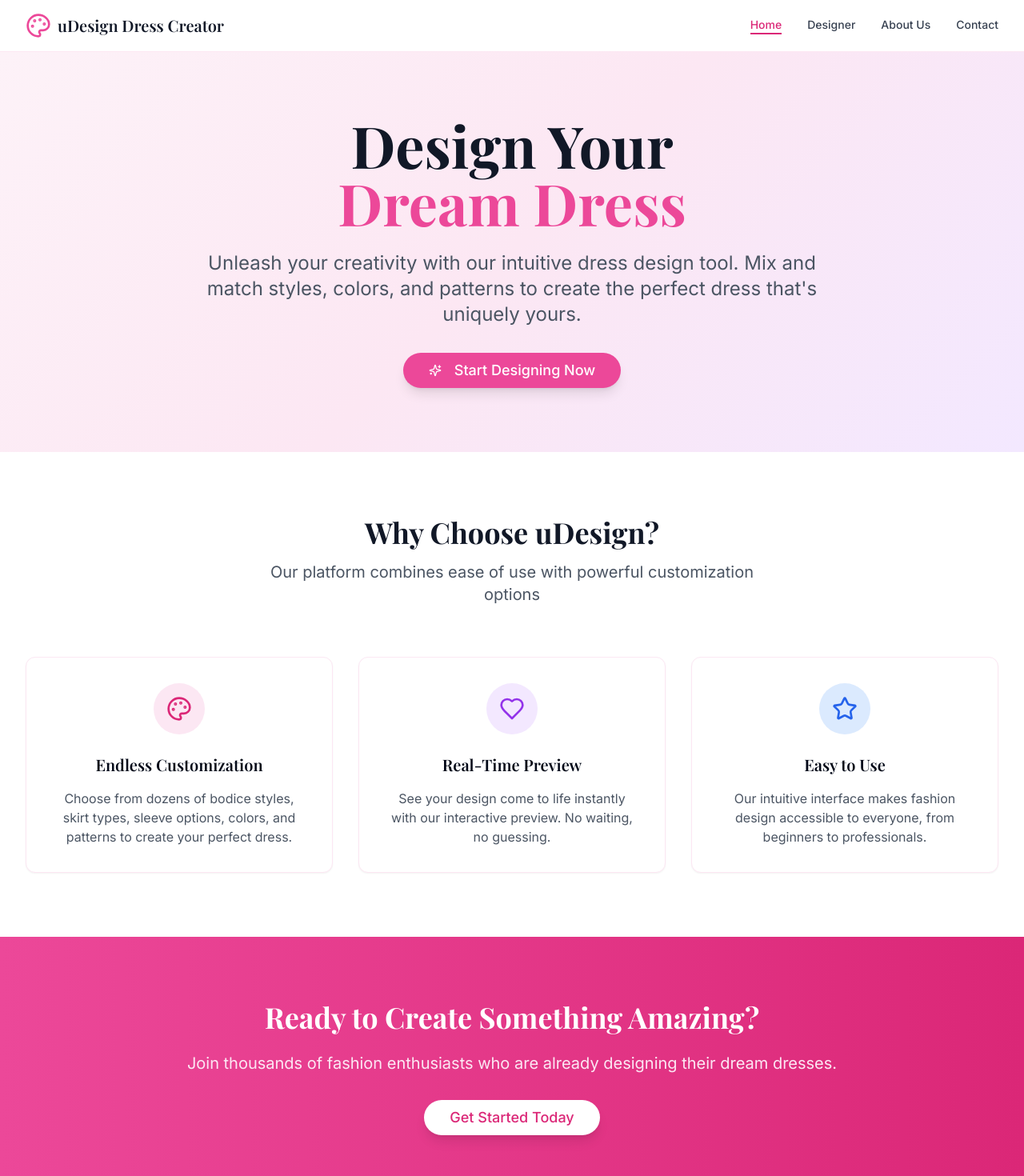
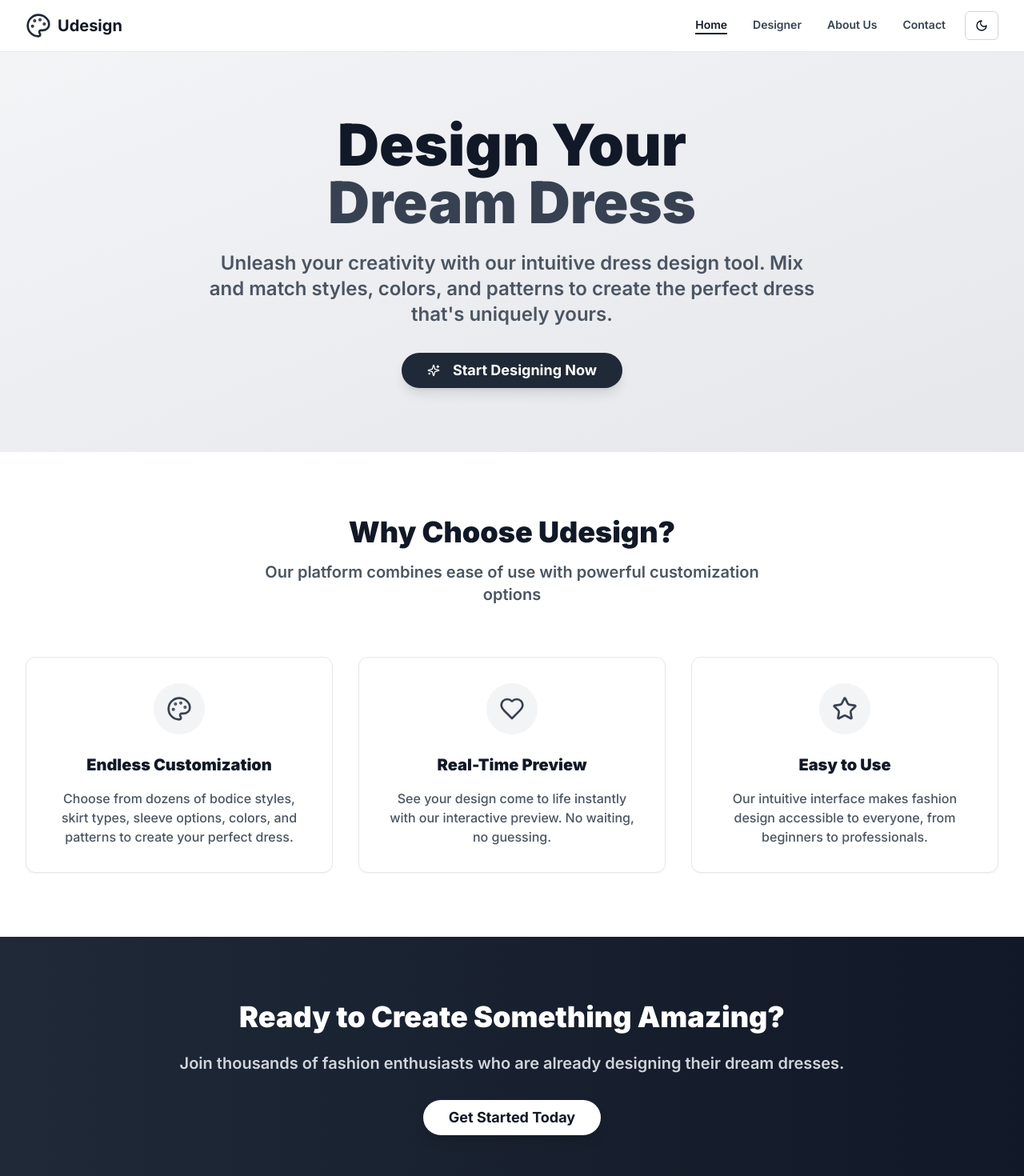
Before and after one commit to AnmolMehra435/Udesign, a React (Vite) app: page / in a window 1280 px wide. Shown: the top 1470 px of the page at 80% size. Built offline with nearby package versions, Linux system fonts and the light colour scheme.

Commit message:
Refactor: Update UI and add theme toggle
- Changed the website name to "Udesign".
- Modified fonts to be bolder.
- Adjusted color scheme to black and grey.
- Added a theme toggle button for dark/light mode.
- Added more cloth types to the designer button.

```diff
--- a/index.html
+++ b/index.html
@@ -4,12 +4,12 @@
   <head>
     <meta charset="UTF-8" />
     <meta name="viewport" content="width=device-width, initial-scale=1.0" />
-    <title>uDesign Dress Creator Online - Custom Dress Design Tool</title>
-    <meta name="description" content="Create your perfect custom dress with our intuitive online design tool. Choose styles, colors, and patterns to design the dress of your dreams." />
-    <meta name="author" content="uDesign Dress Creator" />
+    <title>Udesign - Custom Fashion Design Tool</title>
+    <meta name="description" content="Create your perfect custom garments with our intuitive online design tool. Choose styles, colors, and patterns to design clothing that's uniquely yours." />
+    <meta name="author" content="Udesign" />
 
-    <meta property="og:title" content="uDesign Dress Creator Online - Custom Dress Design Tool" />
-    <meta property="og:description" content="Create your perfect custom dress with our intuitive online design tool. Choose styles, colors, and patterns to design the dress of your dreams." />
+    <meta property="og:title" content="Udesign - Custom Fashion Design Tool" />
+    <meta property="og:description" content="Create your perfect custom garments with our intuitive online design tool. Choose styles, colors, and patterns to design clothing that's uniquely yours." />
     <meta property="og:type" content="website" />
     <meta property="og:image" content="https://lovable.dev/opengraph-image-p98pqg.png" />
 
@@ -19,7 +19,7 @@
 
     <link rel="preconnect" href="https://fonts.googleapis.com">
     <link rel="preconnect" href="https://fonts.gstatic.com" crossorigin>
-    <link href="https://fonts.googleapis.com/css2?family=Playfair+Display:wght@400;500;600;700&family=Inter:wght@300;400;500;600&display=swap" rel="stylesheet">
+    <link href="https://fonts.googleapis.com/css2?family=Inter:wght@400;500;600;700;800;900&display=swap" rel="stylesheet">
   </head>
 
   <body>
--- a/src/components/Navigation.tsx
+++ b/src/components/Navigation.tsx
@@ -1,58 +1,91 @@
 
 import { Link, useLocation } from 'react-router-dom';
-import { Palette } from 'lucide-react';
+import { Palette, Moon, Sun } from 'lucide-react';
+import { Button } from '@/components/ui/button';
+import { useState, useEffect } from 'react';
 
 const Navigation = () => {
   const location = useLocation();
+  const [isDark, setIsDark] = useState(false);
+
+  useEffect(() => {
+    const theme = localStorage.getItem('theme');
+    if (theme === 'dark' || (!theme && window.matchMedia('(prefers-color-scheme: dark)').matches)) {
+      setIsDark(true);
+      document.documentElement.classList.add('dark');
+    }
+  }, []);
+
+  const toggleTheme = () => {
+    setIsDark(!isDark);
+    if (!isDark) {
+      document.documentElement.classList.add('dark');
+      localStorage.setItem('theme', 'dark');
+    } else {
+      document.documentElement.classList.remove('dark');
+      localStorage.setItem('theme', 'light');
+    }
+  };
 
   const isActive = (path: string) => {
     return location.pathname === path;
   };
 
   return (
-    <nav className="bg-white shadow-sm border-b border-pink-100">
+    <nav className="bg-white dark:bg-gray-900 shadow-sm border-b border-gray-200 dark:border-gray-700">
       <div className="max-w-7xl mx-auto px-4 sm:px-6 lg:px-8">
         <div className="flex justify-between items-center h-16">
           <Link to="/" className="flex items-center space-x-2 group">
-            <Palette className="h-8 w-8 text-rose-500 group-hover:text-rose-600 transition-colors" />
-            <span className="font-serif text-xl font-semibold text-gray-900">
-              uDesign Dress Creator
+            <Palette className="h-8 w-8 text-gray-800 dark:text-gray-200 group-hover:text-gray-600 dark:group-hover:text-gray-400 transition-colors" />
+            <span className="font-bold text-xl text-gray-900 dark:text-gray-100">
+              Udesign
             </span>
           </Link>
 
+          <div className="flex items-center space-x-6">
             <div className="flex space-x-8">
               <Link
                 to="/"
-              className={`text-sm font-medium transition-colors hover:text-rose-600 ${
-                isActive('/') ? 'text-rose-600 border-b-2 border-rose-600' : 'text-gray-700'
+                className={`text-sm font-semibold transition-colors hover:text-gray-600 dark:hover:text-gray-300 ${
+                  isActive('/') ? 'text-gray-900 dark:text-gray-100 border-b-2 border-gray-900 dark:border-gray-100' : 'text-gray-700 dark:text-gray-300'
                 }`}
               >
                 Home
               </Link>
               <Link
                 to="/designer"
-              className={`text-sm font-medium transition-colors hover:text-rose-600 ${
-                isActive('/designer') ? 'text-rose-600 border-b-2 border-rose-600' : 'text-gray-700'
+                className={`text-sm font-semibold transition-colors hover:text-gray-600 dark:hover:text-gray-300 ${
+                  isActive('/designer') ? 'text-gray-900 dark:text-gray-100 border-b-2 border-gray-900 dark:border-gray-100' : 'text-gray-700 dark:text-gray-300'
                 }`}
               >
                 Designer
               </Link>
               <Link
                 to="/about"
-              className={`text-sm font-medium transition-colors hover:text-rose-600 ${
-                isActive('/about') ? 'text-rose-600 border-b-2 border-rose-600' : 'text-gray-700'
+                className={`text-sm font-semibold transition-colors hover:text-gray-600 dark:hover:text-gray-300 ${
+                  isActive('/about') ? 'text-gray-900 dark:text-gray-100 border-b-2 border-gray-900 dark:border-gray-100' : 'text-gray-700 dark:text-gray-300'
                 }`}
               >
                 About Us
               </Link>
               <Link
                 to="/contact"
-              className={`text-sm font-medium transition-colors hover:text-rose-600 ${
-                isActive('/contact') ? 'text-rose-600 border-b-2 border-rose-600' : 'text-gray-700'
+                className={`text-sm font-semibold transition-colors hover:text-gray-600 dark:hover:text-gray-300 ${
+                  isActive('/contact') ? 'text-gray-900 dark:text-gray-100 border-b-2 border-gray-900 dark:border-gray-100' : 'text-gray-700 dark:text-gray-300'
                 }`}
               >
                 Contact
               </Link>
+            </div>
+
+            <Button
+              variant="outline"
+              size="sm"
+              onClick={toggleTheme}
+              className="border-gray-300 dark:border-gray-600"
+            >
+              {isDark ? <Sun className="h-4 w-4" /> : <Moon className="h-4 w-4" />}
+            </Button>
           </div>
         </div>
       </div>
--- a/src/index.css
+++ b/src/index.css
@@ -3,7 +3,7 @@
 @tailwind components;
 @tailwind utilities;
 
-@import url('https://fonts.googleapis.com/css2?family=Playfair+Display:wght@400;500;600;700&family=Inter:wght@300;400;500;600&display=swap');
+@import url('https://fonts.googleapis.com/css2?family=Inter:wght@400;500;600;700;800;900&display=swap');
 
 @layer base {
   :root {
@@ -86,20 +86,22 @@
   body {
     @apply bg-background text-foreground font-sans;
     font-family: 'Inter', sans-serif;
+    font-weight: 500;
   }
 
   h1, h2, h3, h4, h5, h6 {
-    font-family: 'Playfair Display', serif;
+    font-family: 'Inter', sans-serif;
+    font-weight: 900;
   }
 }
 
 @layer components {
   .hero-gradient {
-    background: linear-gradient(135deg, #fdf2f8 0%, #fce7f3 50%, #f3e8ff 100%);
+    background: linear-gradient(135deg, #f9fafb 0%, #f3f4f6 50%, #e5e7eb 100%);
   }
 
   .design-card {
-    @apply bg-white rounded-xl shadow-sm border border-pink-100 hover:shadow-md transition-all duration-300 hover:border-pink-200;
+    @apply bg-white dark:bg-gray-800 rounded-xl shadow-sm border border-gray-200 dark:border-gray-700 hover:shadow-md transition-all duration-300 hover:border-gray-300 dark:hover:border-gray-600;
   }
 
   .dress-preview {
--- a/src/pages/Index.tsx
+++ b/src/pages/Index.tsx
@@ -6,23 +6,23 @@ import Navigation from '@/components/Navigation';
 
 const Index = () => {
   return (
-    <div className="min-h-screen bg-gradient-to-br from-pink-50 via-white to-purple-50">
+    <div className="min-h-screen bg-gray-50 dark:bg-gray-900">
       <Navigation />
 
       {/* Hero Section */}
-      <section className="hero-gradient py-20">
+      <section className="bg-gradient-to-br from-gray-100 to-gray-200 dark:from-gray-800 dark:to-gray-900 py-20">
         <div className="max-w-7xl mx-auto px-4 sm:px-6 lg:px-8">
           <div className="text-center animate-fade-in">
-            <h1 className="text-5xl md:text-7xl font-serif font-bold text-gray-900 mb-6">
+            <h1 className="text-5xl md:text-7xl font-black text-gray-900 dark:text-gray-100 mb-6">
               Design Your
-              <span className="text-rose-500 block">Dream Dress</span>
+              <span className="text-gray-700 dark:text-gray-300 block">Dream Dress</span>
             </h1>
-            <p className="text-xl md:text-2xl text-gray-600 mb-8 max-w-3xl mx-auto leading-relaxed">
+            <p className="text-xl md:text-2xl text-gray-600 dark:text-gray-400 mb-8 max-w-3xl mx-auto leading-relaxed font-semibold">
               Unleash your creativity with our intuitive dress design tool. Mix and match styles,
               colors, and patterns to create the perfect dress that's uniquely yours.
             </p>
             <Link to="/designer">
-              <Button size="lg" className="bg-rose-500 hover:bg-rose-600 text-white px-8 py-3 text-lg font-medium rounded-full shadow-lg hover:shadow-xl transition-all duration-300 transform hover:scale-105">
+              <Button size="lg" className="bg-gray-800 hover:bg-gray-700 dark:bg-gray-700 dark:hover:bg-gray-600 text-white px-8 py-3 text-lg font-bold rounded-full shadow-lg hover:shadow-xl transition-all duration-300 transform hover:scale-105">
                 <Sparkles className="w-5 h-5 mr-2" />
                 Start Designing Now
               </Button>
@@ -32,44 +32,44 @@ const Index = () => {
       </section>
 
       {/* Features Section */}
-      <section className="py-20 bg-white">
+      <section className="py-20 bg-white dark:bg-gray-800">
         <div className="max-w-7xl mx-auto px-4 sm:px-6 lg:px-8">
           <div className="text-center mb-16">
-            <h2 className="text-4xl font-serif font-bold text-gray-900 mb-4">
-              Why Choose uDesign?
+            <h2 className="text-4xl font-black text-gray-900 dark:text-gray-100 mb-4">
+              Why Choose Udesign?
             </h2>
-            <p className="text-xl text-gray-600 max-w-2xl mx-auto">
+            <p className="text-xl text-gray-600 dark:text-gray-400 max-w-2xl mx-auto font-semibold">
               Our platform combines ease of use with powerful customization options
             </p>
           </div>
 
           <div className="grid md:grid-cols-3 gap-8">
-            <div className="design-card p-8 text-center">
-              <div className="bg-rose-100 w-16 h-16 rounded-full flex items-center justify-center mx-auto mb-6">
-                <Palette className="w-8 h-8 text-rose-600" />
+            <div className="bg-white dark:bg-gray-700 rounded-xl shadow-sm border border-gray-200 dark:border-gray-600 hover:shadow-md transition-all duration-300 hover:border-gray-300 dark:hover:border-gray-500 p-8 text-center">
+              <div className="bg-gray-100 dark:bg-gray-600 w-16 h-16 rounded-full flex items-center justify-center mx-auto mb-6">
+                <Palette className="w-8 h-8 text-gray-700 dark:text-gray-300" />
               </div>
-              <h3 className="text-xl font-serif font-semibold mb-4">Endless Customization</h3>
-              <p className="text-gray-600">
+              <h3 className="text-xl font-black mb-4 text-gray-900 dark:text-gray-100">Endless Customization</h3>
+              <p className="text-gray-600 dark:text-gray-400 font-medium">
                 Choose from dozens of bodice styles, skirt types, sleeve options, colors, and patterns to create your perfect dress.
               </p>
             </div>
 
-            <div className="design-card p-8 text-center">
-              <div className="bg-purple-100 w-16 h-16 rounded-full flex items-center justify-center mx-auto mb-6">
-                <Heart className="w-8 h-8 text-purple-600" />
+            <div className="bg-white dark:bg-gray-700 rounded-xl shadow-sm border border-gray-200 dark:border-gray-600 hover:shadow-md transition-all duration-300 hover:border-gray-300 dark:hover:border-gray-500 p-8 text-center">
+              <div className="bg-gray-100 dark:bg-gray-600 w-16 h-16 rounded-full flex items-center justify-center mx-auto mb-6">
+                <Heart className="w-8 h-8 text-gray-700 dark:text-gray-300" />
               </div>
-              <h3 className="text-xl font-serif font-semibold mb-4">Real-Time Preview</h3>
-              <p className="text-gray-600">
+              <h3 className="text-xl font-black mb-4 text-gray-900 dark:text-gray-100">Real-Time Preview</h3>
+              <p className="text-gray-600 dark:text-gray-400 font-medium">
                 See your design come to life instantly with our interactive preview. No waiting, no guessing.
               </p>
             </div>
 
-            <div className="design-card p-8 text-center">
-              <div className="bg-blue-100 w-16 h-16 rounded-full flex items-center justify-center mx-auto mb-6">
-                <Star className="w-8 h-8 text-blue-600" />
+            <div className="bg-white dark:bg-gray-700 rounded-xl shadow-sm border border-gray-200 dark:border-gray-600 hover:shadow-md transition-all duration-300 hover:border-gray-300 dark:hover:border-gray-500 p-8 text-center">
+              <div className="bg-gray-100 dark:bg-gray-600 w-16 h-16 rounded-full flex items-center justify-center mx-auto mb-6">
+                <Star className="w-8 h-8 text-gray-700 dark:text-gray-300" />
               </div>
-              <h3 className="text-xl font-serif font-semibold mb-4">Easy to Use</h3>
-              <p className="text-gray-600">
+              <h3 className="text-xl font-black mb-4 text-gray-900 dark:text-gray-100">Easy to Use</h3>
+              <p className="text-gray-600 dark:text-gray-400 font-medium">
                 Our intuitive interface makes fashion design accessible to everyone, from beginners to professionals.
               </p>
             </div>
@@ -78,16 +78,16 @@ const Index = () => {
       </section>
 
       {/* CTA Section */}
-      <section className="py-20 bg-gradient-to-r from-rose-500 to-pink-600">
+      <section className="py-20 bg-gradient-to-r from-gray-800 to-gray-900 dark:from-gray-700 dark:to-gray-800">
         <div className="max-w-4xl mx-auto text-center px-4 sm:px-6 lg:px-8">
-          <h2 className="text-4xl font-serif font-bold text-white mb-6">
+          <h2 className="text-4xl font-black text-white mb-6">
             Ready to Create Something Amazing?
           </h2>
-          <p className="text-xl text-rose-100 mb-8">
+          <p className="text-xl text-gray-300 mb-8 font-semibold">
             Join thousands of fashion enthusiasts who are already designing their dream dresses.
           </p>
           <Link to="/designer">
-            <Button size="lg" variant="secondary" className="bg-white text-rose-600 hover:bg-gray-50 px-8 py-3 text-lg font-medium rounded-full shadow-lg hover:shadow-xl transition-all duration-300">
+            <Button size="lg" variant="secondary" className="bg-white text-gray-900 hover:bg-gray-100 px-8 py-3 text-lg font-bold rounded-full shadow-lg hover:shadow-xl transition-all duration-300">
               Get Started Today
             </Button>
           </Link>
@@ -95,14 +95,14 @@ const Index = () => {
       </section>
 
       {/* Footer */}
-      <footer className="bg-gray-900 text-white py-12">
+      <footer className="bg-gray-900 dark:bg-gray-950 text-white py-12">
         <div className="max-w-7xl mx-auto px-4 sm:px-6 lg:px-8 text-center">
           <div className="flex items-center justify-center space-x-2 mb-4">
-            <Palette className="h-6 w-6 text-rose-400" />
-            <span className="font-serif text-xl font-semibold">uDesign Dress Creator</span>
+            <Palette className="h-6 w-6 text-gray-400" />
+            <span className="font-black text-xl">Udesign</span>
           </div>
-          <p className="text-gray-400">
-            © 2024 uDesign Dress Creator Online. All rights reserved.
+          <p className="text-gray-400 font-medium">
+            © 2024 Udesign. All rights reserved.
           </p>
         </div>
       </footer>
```
Also changed, not shown: src/components/DesignControls.tsx (+79 -41 lines), src/components/DressPreview.tsx (+166 -60 lines), src/pages/DressDesigner.tsx (+19 -16 lines). Lines whose indentation alone changed are shown as unchanged.
